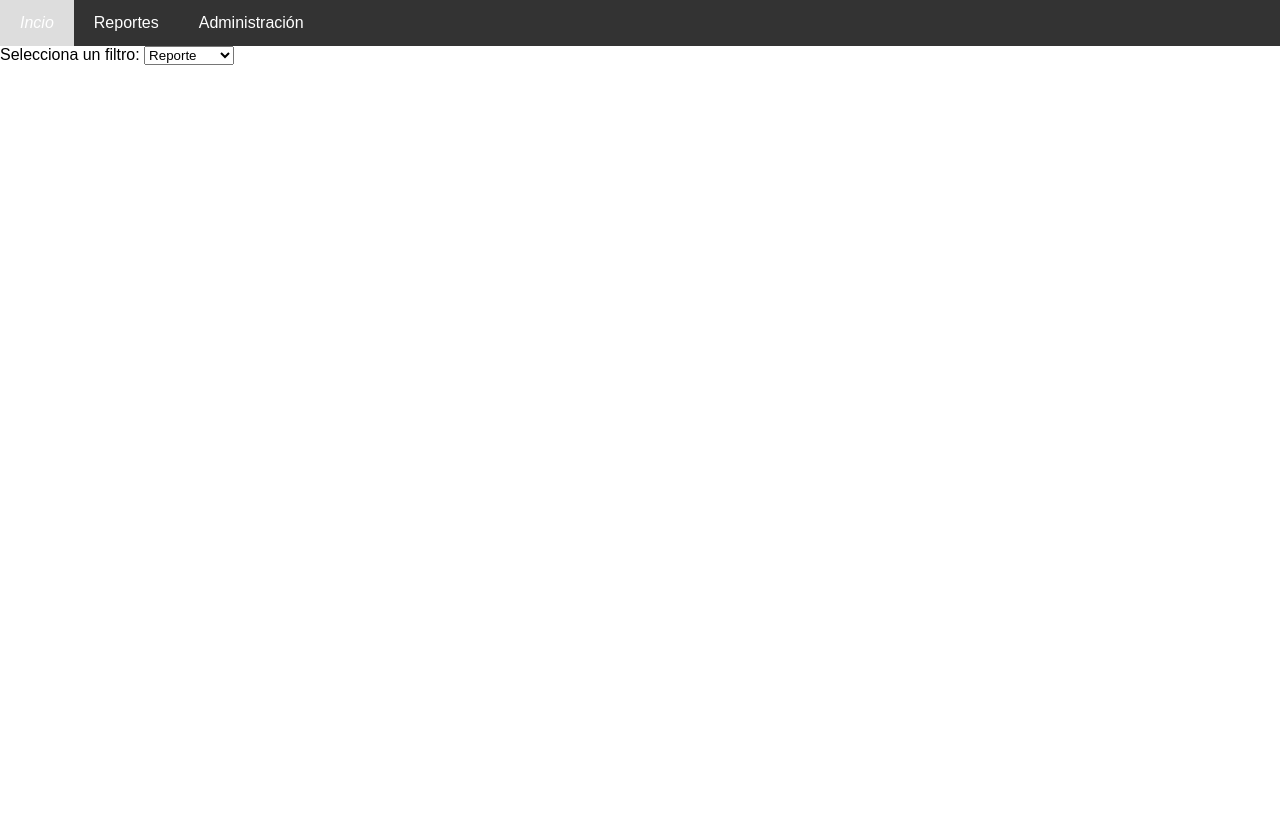
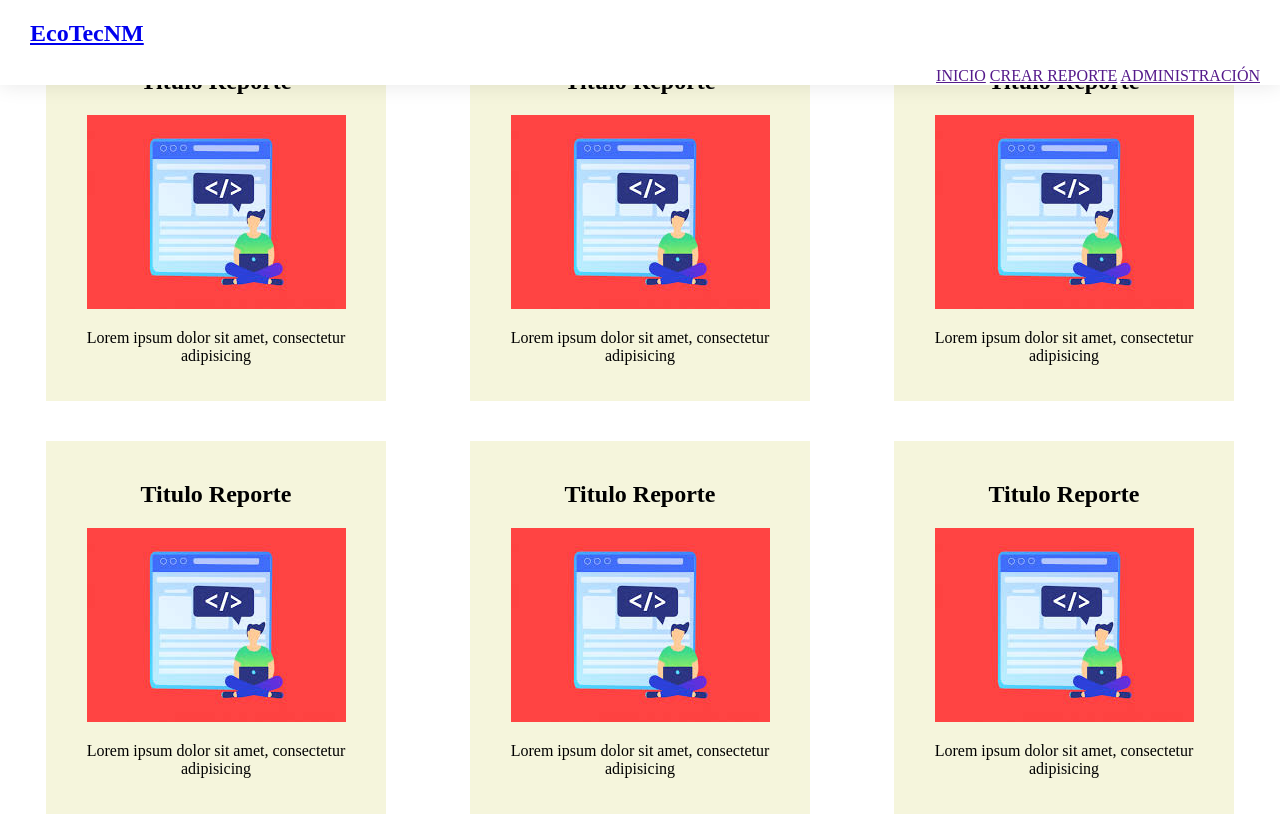
Before and after one commit to idaliasaenz4/EcoTec, a website: page Proyecto/main.html in a window 1280 px wide. Shown: the top 817 px of the page. Drawn offline with Linux system fonts and the light colour scheme.

Commit message:
Inicio vista usuario
Tuneo anterior 4-18-24

```diff
--- a/Proyecto/css/styles.css
+++ b/Proyecto/css/styles.css
@@ -1,21 +1,34 @@
-body{
-    margin: 0;
-    font-family: Arial, Helvetica, sans-serif;
+.navbar{
+    min-height: 70px;
+    -webkit-box-shadow: 5px 0 10px rgba(0,0,0,.1);
+    box-shadow: 0 0 20px rgba(0,0,0,.1);
+    background-color: #fff;
+    position: fixed;
+    top: 0;
+    right: 0;
+    left: 0;
+    z-index: 1030;
 }
-.navbar{
-    background-color:#333;
-    overflow: hidden;
+.menus{
+    text-align: center;
+    text-transform: uppercase;
+    float: right;
+    padding-right: 20px;
 }
-.navbar a{
-    float: left;
-    display: block;
-    color: white;
-    text-align: center;
-    padding: 14px 20px;
+.titleEco{
+    padding-left: 30px;
     text-decoration: none;
 }
-.navbar a:hover{
-    background-color: #ddd;
-    color: whi;
-    font-style: italic;
+.card-deck{
+    display: flex;
+    flex-flow: row wrap;
+    margin-right: -.25rem;
+    margin-left: -.25rem;
 }
+.contenedor{
+    background-color: beige;
+    text-align: center;
+    padding: 20px;
+    max-width: 300px;
+    margin: 20px auto;
+}
--- a/Proyecto/main.html
+++ b/Proyecto/main.html
@@ -7,18 +7,73 @@
     <title>Proyecto alpha</title>
 </head>
 <body>
-    <div class="navbar">
-        <a href="#">Incio</a>
-        <a href="#">Reportes</a>
-        <a href="#">Administración</a>
-    </div>
-
-    <label for="Tipo de Reporte">Selecciona un filtro:</label>
-    <select id="TIpo de Reporte" name="filtro reporte">
-        <option value="Reporte">Reporte</option>
-        <option value="Queja">Queja</option>
-        <option value="Sugerencia">Sugerencia</option>
-    </select>
-
+        <nav class="navbar">
+            <a href="main.html" class="titulo">
+                <h1 class="titleEco">EcoTecNM</h1>
+            </a>
+            <div class="menus">
+                <a href="">Inicio</a>
+                <a href="">Crear Reporte</a>
+                <a href="">Administración</a>
+            </div>
+        </nav>
+        <div class="card-deck">
+            <div class="contenedor">
+                <h2>Titulo Reporte</h2>
+                <div class="img_conten">
+                    <img src="imagenes/images.jpeg" alt="Referencia">
+                </div>
+                <p>Lorem ipsum dolor sit amet, consectetur adipisicing</p>
+            </div>
+            <div class="contenedor">
+                <h2>Titulo Reporte</h2>
+                <div class="img_conten">
+                    <img src="imagenes/images.jpeg" alt="Referencia">
+                </div>
+                <p>Lorem ipsum dolor sit amet, consectetur adipisicing</p>
+            </div>
+            <div class="contenedor">
+                <h2>Titulo Reporte</h2>
+                <div class="img_conten">
+                    <img src="imagenes/images.jpeg" alt="Referencia">
+                </div>
+                <p>Lorem ipsum dolor sit amet, consectetur adipisicing</p>
+            </div>
+            <div class="contenedor">
+                <h2>Titulo Reporte</h2>
+                <div class="img_conten">
+                    <img src="imagenes/images.jpeg" alt="Referencia">
+                </div>
+                <p>Lorem ipsum dolor sit amet, consectetur adipisicing</p>
+            </div>
+            <div class="contenedor">
+                <h2>Titulo Reporte</h2>
+                <div class="img_conten">
+                    <img src="imagenes/images.jpeg" alt="Referencia">
+                </div>
+                <p>Lorem ipsum dolor sit amet, consectetur adipisicing</p>
+            </div>
+            <div class="contenedor">
+                <h2>Titulo Reporte</h2>
+                <div class="img_conten">
+                    <img src="imagenes/images.jpeg" alt="Referencia">
+                </div>
+                <p>Lorem ipsum dolor sit amet, consectetur adipisicing</p>
+            </div>
+            <div class="contenedor">
+                <h2>Titulo Reporte</h2>
+                <div class="img_conten">
+                    <img src="imagenes/images.jpeg" alt="Referencia">
+                </div>
+                <p>Lorem ipsum dolor sit amet, consectetur adipisicing</p>
+            </div>
+            <div class="contenedor">
+                <h2>Titulo Reporte</h2>
+                <div class="img_conten">
+                    <img src="imagenes/images.jpeg" alt="Referencia">
+                </div>
+                <p>Lorem ipsum dolor sit amet, consectetur adipisicing</p>
+            </div>
+        </div>
 </body>
 </html>
```
Also changed, not shown: Proyecto/imagenes/images.jpeg (added).
